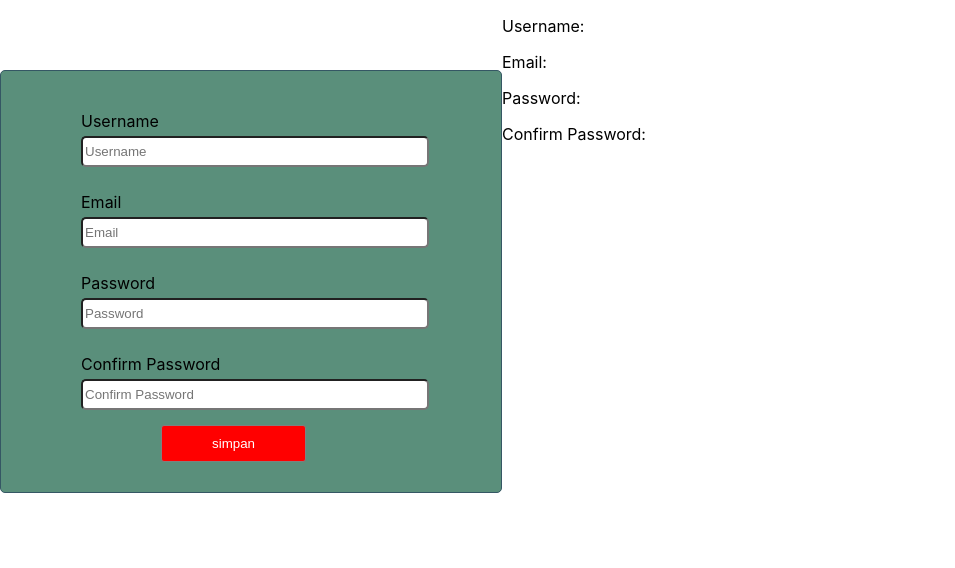
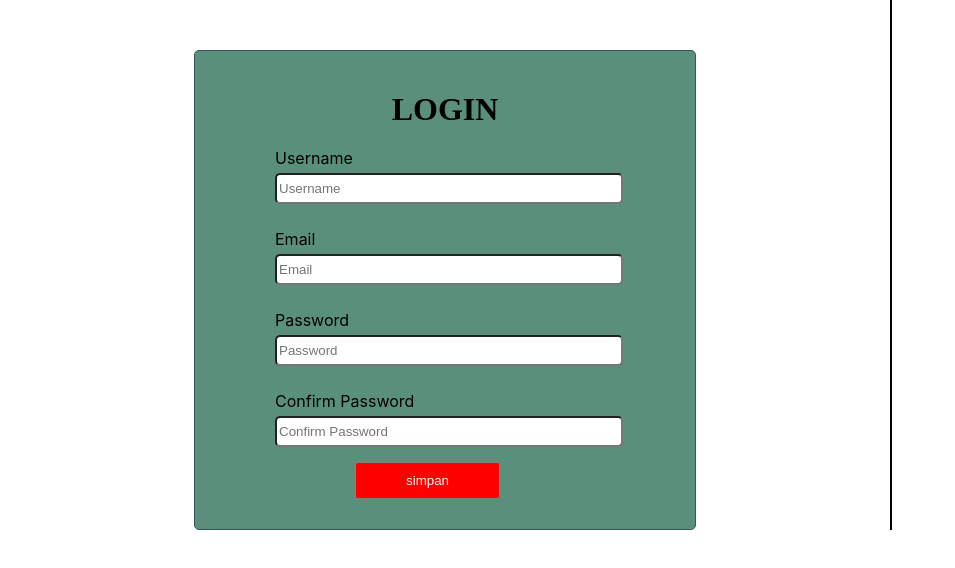
Before and after one commit to Wakype/belajar_reactjs, a React (Create React App) app: page / in a window 1280 px wide. Shown: the top 568 px of the page, without its empty margins (0-955 px from the left). Built offline with nearby package versions, Linux system fonts and the light colour scheme.

Commit message:
Belajar Handle Delete

```diff
--- a/src/App.js
+++ b/src/App.js
@@ -3,6 +3,7 @@ import "./style/style.css";
 import Layout from "./komponen/layout";
 import Button from "./komponen/button";
 import Input from "./komponen/input";
+import Card from "./komponen/card";
 
 export default function App() {
   const [values, setValues] = React.useState({
@@ -11,10 +12,13 @@ export default function App() {
     password: "",
     confirmPassword: "",
   });
+  const [data, setData] = React.useState([]);
+  const [error, setError] = React.useState({});
 
   const handleChange = (e) => {
     console.log("apa aja");
     e.preventDefault();
+
     setValues((values) => {
       return {
         ...values,
@@ -22,12 +26,55 @@ export default function App() {
       };
     });
   };
+  const handleSubmit = (e) => {
+    e.preventDefault();
+    console.log("form tersubmit");
+
+    values.id = new Date().getTime();
+
+    // setValues(() => {
+    //   return {
+    //     username: "",
+    //     email: "",
+    //     password: "",
+    //     confirmPassword: "",
+    //   };
+    // });
+
+    setData((data) => {
+      return [...data, values];
+    });
+    // setData((data) => [...data, values]);
+  };
+  const handleBlur = (e) => {
+    console.log("blur coyy");
+    e.preventDefault();
+
+    if (e.target.value === "") {
+      setError((error) => {
+        return {
+          ...error,
+          [e.target.name]: true,
+        };
+      });
+    }
+    if (e.target.value !== "") {
+      setError((error) => {
+        return {
+          ...error,
+          [e.target.name]: false,
+        };
+      });
+    }
+  };
+
+  console.log("errors", error);
   return (
     <React.Fragment>
-      <div style={{ display: "flex" }}>
+      <div style={{ display: "flex", justifyContent: "space-evenly" }}>
         <div>
-          <form>
-            <Input
+          <form onSubmit={handleSubmit}>
+            {/* <Input
               name="username"
               value={values.username}
               label={"Username"}
@@ -42,6 +89,23 @@ export default function App() {
                   };
                 });
               }}
+            /> */}
+            <h1
+              style={{
+                textAlign: "center",
+                margin: "10px 0px",
+                fontFamily: "VALORANT",
+              }}
+            >
+              LOGIN
+            </h1>
+            <Input
+              name="username"
+              value={values.username}
+              label={"Username"}
+              placeholder="Username"
+              onChange={handleChange}
+              onBlur={handleBlur}
             />
             <Input
               name="email"
@@ -49,6 +113,7 @@ export default function App() {
               label={"Email"}
               placeholder="Email"
               onChange={handleChange}
+              onBlur={handleBlur}
             />
             <Input
               name="password"
@@ -56,6 +121,7 @@ export default function App() {
               label={"Password"}
               placeholder="Password"
               onChange={handleChange}
+              onBlur={handleBlur}
             />
             <Input
               name="confirmPassword"
@@ -63,17 +129,24 @@ export default function App() {
               label={"Confirm Password"}
               placeholder="Confirm Password"
               onChange={handleChange}
+              onBlur={handleBlur}
+              isError={error?.confirmPassword}
+              textError={"wajib disii"}
             />
             <div style={{ margin: "auto", width: "200px" }}>
               <Button title={"simpan"} />
             </div>
           </form>
         </div>
+        <div className="garis"></div>
         <div>
-          <p>Username: {values?.username}</p>
-          <p>Email: {values?.email}</p>
-          <p>Password: {values?.password}</p>
-          <p>Confirm Password: {values?.confirmPassword}</p>
+          <Card data={data} value={values} setData={setData} />
+          {/* <div>
+            <p>Username: {values.username}</p>
+            <p>Email: {values.email}</p>
+            <p>Password: {values.password}</p>
+            <p>Confirm Password: {values.confirmPassword}</p>
+          </div> */}
         </div>
       </div>
     </React.Fragment>
--- /dev/null
+++ b/src/komponen/card.jsx
@@ -0,0 +1,35 @@
+import React from "react";
+
+export default function Card({ data, value, setData }) {
+  console.log("data adalah", data);
+  const handleDelete = (e) => {
+    e.preventDefault();
+    console.log("deleted");
+
+    let filter = data.filter((item) => {
+      return item.id !== parseFloat(e.target.value);
+    });
+    console.log(filter);
+    setData(() => {
+      return filter
+    })
+  };
+
+  return (
+    <React.Fragment>
+      {data?.map((item) => {
+        return (
+          <div className="card">
+            <p>id : {item?.id}</p>
+            <h3>DATA LIST</h3>
+            <p>Username: {item.username}</p>
+            <p>Email: {item.email}</p>
+            <p>Password: {item.password}</p>
+            <p>Confirm Password: {item.confirmPassword}</p>
+            <button onClick={handleDelete}>Hapus</button>
+          </div>
+        );
+      })}
+    </React.Fragment>
+  );
+}
--- a/src/style/style.css
+++ b/src/style/style.css
@@ -50,9 +50,31 @@ form {
   width: 500px;
   /* height: 200px; */
   /* margin: auto; */
-  margin: 70px 0px 0px 0px;
+  margin: 50px 0px 0px 0px;
   background-color: #5A8F7B;
   border-radius: 5px;
   border: 1px solid #355764;
   padding: 30px 0px;
 }
+.card {
+  border: 1px solid #377D71;
+  background-color: #C4DFAA;
+  margin-top: 50px;
+  margin-bottom: 10px;
+  padding: 30px;
+  border-radius: 5px;
+}
+.card h3 {
+  text-align: center;
+  margin: 5px 0px;
+  border: 1px solid #18978F;
+  background-color: #54BAB9;
+  border-radius: 5px;
+  font-family: 'umeboshi';
+  padding: 5px;
+}
+.garis {
+  border: 1px solid black;
+  /* height: 100vh; */
+
+}
```
